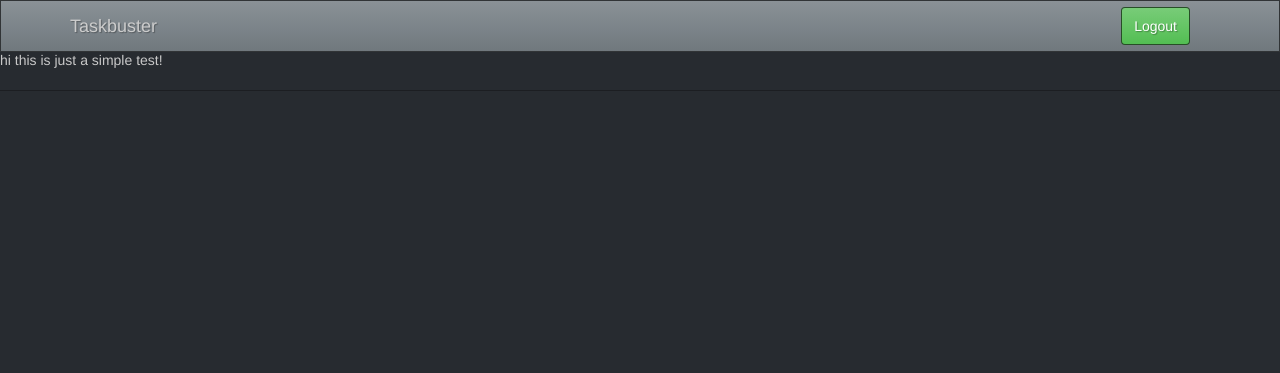
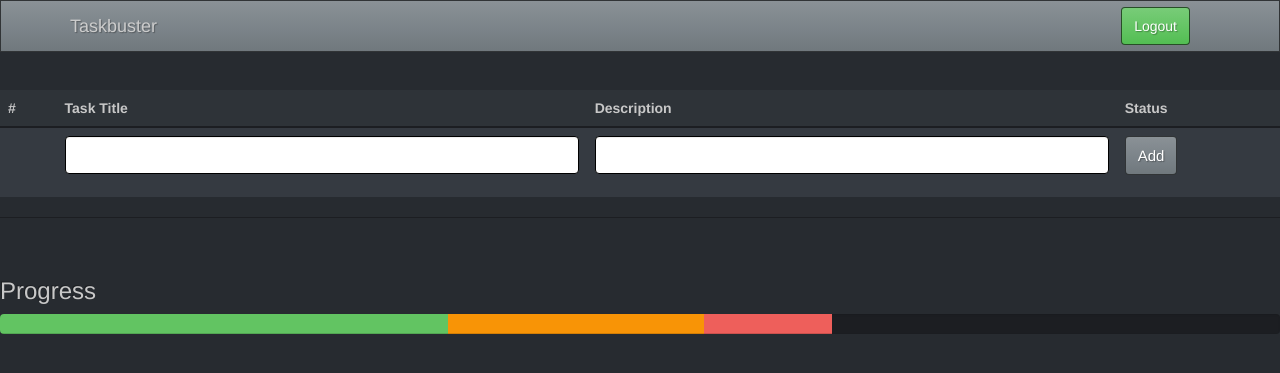
Before and after one commit to SamOh/taskbuster, a Django app: page /en/taskbuster/ in a window 1280 px wide. Shown: the top 373 px of the page. Run offline with Django 3.2, Linux system fonts and the light colour scheme; the visitor is signed in with stand-in values (Sample User, id 1); some libraries are stand-ins or nearby versions.

Commit message:
created extra Tasks model, updated views, urls, and frontend to start saving tasks for each profile. Still a bit more to go, but looking pretty good right now

```diff
--- a/taskbuster/apps/taskmanager/models.py
+++ b/taskbuster/apps/taskmanager/models.py
@@ -117,3 +117,15 @@ class Tag(models.Model):
 
     def __str__(self):
         return "%s - %s" % (self.user, self.name)
+
+
+class Task(models.Model):
+    # Relations
+    user = models.ForeignKey(
+        Profile
+    )
+
+    # Attributes
+    title = models.CharField(max_length=100)
+    description = models.CharField(max_length=1000)
+    status = models.BooleanField(default=False)
--- a/taskbuster/apps/taskmanager/urls.py
+++ b/taskbuster/apps/taskmanager/urls.py
@@ -4,4 +4,5 @@ from . import views
 
 urlpatterns = [
     url(r'^$', views.task_homepage, name='home'),
+    url(r'^add/$', views.add_task, name='add_task'),
 ]
--- a/taskbuster/apps/taskmanager/views.py
+++ b/taskbuster/apps/taskmanager/views.py
@@ -5,6 +5,23 @@ from django.contrib.auth.decorators import login_required
 from django.shortcuts import get_object_or_404
 from django.core.exceptions import ObjectDoesNotExist
 
+from . models import Profile, Project, Tag, Task
+
+
 @login_required
 def task_homepage(request):
+    # Check to make sure current user has a profile, if not, create one
+    if not(Profile(user=request.user)):
+        new_profile = Profile(user=request.user)
+        new_profile.save()
+
     return render(request, 'taskbuster/tasks.html')
+
+
+@login_required
+def add_task(request):
+    if request.method == 'POST':
+        new_task = Task()
+        new_task.save()
+        # add the task to database...
+    return redirect()
--- a/taskbuster/templates/base.html
+++ b/taskbuster/templates/base.html
@@ -71,7 +71,9 @@
             ga('create','UA-XXXXX-X','auto');ga('send','pageview');
         </script>
 
-        {% block footer_javascript %}{% endblock %}
+    {% block footer_javascript %}{% endblock %}
+    <br>
+    {% block footer %}{% endblock %}
 
     </body>
 </html>
--- a/taskbuster/templates/taskbuster/tasks.html
+++ b/taskbuster/templates/taskbuster/tasks.html
@@ -6,5 +6,49 @@
 {% load tz %}
 
 {% block content %}
-hi this is just a simple test!
+<br><br>
+<table class="table table-striped table-hover ">
+  <thead>
+    <tr>
+      <th>#</th>
+      <th>Task Title</th>
+      <th>Description</th>
+      <th>Status</th>
+    </tr>
+  </thead>
+  <tbody>
+    <tr>
+      <td></td>
+      <td>
+        <div class="form-group">
+          <input class="form-control" id="titleinput" type="text">
+        </div>
+      </td>
+      <td>
+        <div class="form-group">
+          <input class="form-control" id="descriptioninput" type="text">
+        </div>
+      </td>
+      <td>
+        <div class="btn-group">
+            {% url 'taskmanager:add_task' as the_url %}
+            <form action="{{the_url}}" method="post">
+            {% csrf_token %}
+              <button id='addtask' class="btn btn-primary" type="submit" style="font-size: 15px;">
+                Add
+              </button>
+            </input>
+            </form>
+      </td>
+    </tr>
+  </tbody>
+</table>
 {% endblock %}
+{% block footer %}
+<h3>Progress</h3>
+<div class="progress">
+  <div class="progress-bar progress-bar-success" style="width: 35%"></div>
+  <div class="progress-bar progress-bar-warning" style="width: 20%"></div>
+  <div class="progress-bar progress-bar-danger" style="width: 10%"></div>
+</div>
+{% endblock %}
```
Also changed, not shown: taskbuster/apps/taskmanager/admin.py (+9 -2 lines), taskbuster/apps/taskmanager/forms.py (added), taskbuster/apps/taskmanager/migrations/0004_task.py (added).
